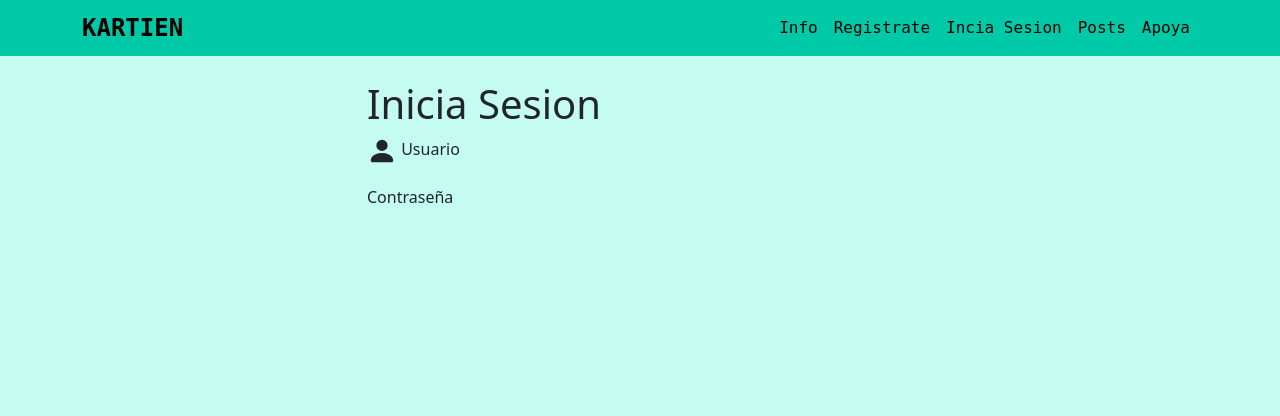
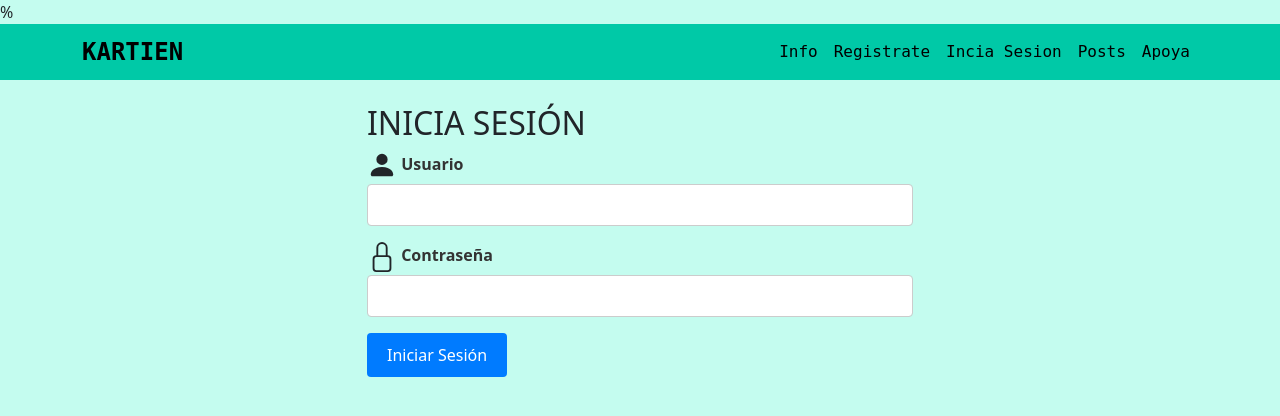
Before and after one commit to kartien/djangoBlog, a Django app: page /login/ in a window 1280 px wide. Shown: the top 416 px of the page. Run offline with Django 5.2, Linux system fonts and the light colour scheme; some libraries are stand-ins or nearby versions; some web fonts are replaced.

Commit message:
Add modals login and register

```diff
--- a/blog/forms.py
+++ b/blog/forms.py
@@ -15,8 +15,15 @@ class PostForm(forms.ModelForm):
 
 
 class LoginForm(forms.Form):
-    username = forms.CharField(max_length=65)
-    password = forms.CharField(max_length=50, widget=forms.PasswordInput)
+    username = forms.CharField(
+        max_length=65,
+        widget=forms.TextInput(attrs={'class': 'form-control custom-form-input'})
+    )
+    password = forms.CharField(
+        max_length=50,
+        widget=forms.PasswordInput(attrs={'class': 'form-control custom-form-input'})
+    )
+
 
 
 class RegisterForm(UserCreationForm):
@@ -29,5 +36,6 @@ class RegisterForm(UserCreationForm):
             'password': forms.PasswordInput(attrs={'class': 'form-control custom-form-input'}),
             'password2': forms.PasswordInput(attrs={'class': 'form-control custom-form-input'})
         }
+
 class Write(forms.Form):
     title = forms.CharField(label="Titulo", max_length=100)
--- a/blog/templates/auth/login.html
+++ b/blog/templates/auth/login.html
@@ -1,30 +1,57 @@
-{% extends 'base.html' %} {% block content %}
+{% extends 'base.html' %}
+{% block content %}
   {% include 'nav/navbar.html' %}
   {% load static %}
+  <style>
+    .custom-form-label {
+        font-weight: bold;
+        color: #333;
+    }
+
+    .custom-form-input {
+        width: 100%;
+        padding: 8px;
+        margin-bottom: 10px;
+        border: 1px solid #ccc;
+        border-radius: 4px;
+        box-sizing: border-box;
+    }
+
+    .custom-btn-primary {
+        background-color: #007bff;
+        color: #fff;
+        border: none;
+        padding: 10px 20px;
+        border-radius: 4px;
+        cursor: pointer;
+    }
+
+    .text {
+        font-size: 32px;
+        text-transform: uppercase;
+    }
+  </style>
   <div class="container">
     <div class="row justify-content-center mt-4">
       <div class="col-md-6">
-      <h1>Inicia Sesion</h1>
+        <h1 class="text">Inicia Sesión</h1>
         <form action="" method="post">
           {% csrf_token %}
           <div class="mb-3">
-          <svg
-            xmlns="http://www.w3.org/2000/svg"
-            width="30"
-            height="30"
-            fill="currentColor"
-            class="bi bi-person-fill"
-            viewBox="0 0 16 16"
-          >
-            <path
-              d="M3 14s-1 0-1-1 1-4 6-4 6 3 6 4-1 1-1 1zm5-6a3 3 0 1 0 0-6 3 3 0 0 0 0 6"
-            />
+            <svg xmlns="http://www.w3.org/2000/svg" width="30" height="30" fill="currentColor" class="bi bi-person-fill" viewBox="0 0 16 16">
+              <path d="M3 14s-1 0-1-1 1-4 6-4 6 3 6 4-1 1-1 1zm5-6a3 3 0 1 0 0-6 3 3 0 0 0 0 6"/>
             </svg>
-          <label for="" class="form-label custom-form-label">Usuario</label>
+            <label for="{{ form.username.id_for_label }}" class="form-label custom-form-label">Usuario</label>
+            {{ form.username }}
           </div>
           <div class="mb-3">
-            <label for="">Contraseña</label>
+            <svg xmlns="http://www.w3.org/2000/svg" width="30" height="30" fill="currentColor" class="bi bi-lock" viewBox="0 0 16 16">
+              <path d="M8 1a2 2 0 0 1 2 2v4H6V3a2 2 0 0 1 2-2m3 6V3a3 3 0 0 0-6 0v4a2 2 0 0 0-2 2v5a2 2 0 0 0 2 2h6a2 2 0 0 0 2-2V9a2 2 0 0 0-2-2M5 8h6a1 1 0 0 1 1 1v5a1 1 0 0 1-1 1H5a1 1 0 0 1-1-1V9a1 1 0 0 1 1-1"/>
+            </svg>
+            <label for="{{ form.password.id_for_label }}" class="form-label custom-form-label">Contraseña</label>
+            {{ form.password }}
           </div>
+          <button type="submit" class="btn custom-btn-primary">Iniciar Sesión</button>
         </form>
       </div>
     </div>
--- a/blog/templates/nav/navbar.html
+++ b/blog/templates/nav/navbar.html
@@ -1,7 +1,12 @@
-{% extends 'base.html' %}
+{% block content %}
 {% load static %}
-{% load bootstrap5 %} {% bootstrap_css %}
-{% block content %}
+
+{% load bootstrap5 %}
+{% bootstrap_css %}
+{% include 'snippets/login.html' %}
+{% include 'snippets/register.html' %}
+
+
 <style>
   .name {
     font-size: 24px;
@@ -10,40 +15,63 @@
     font-weight: 600;
     font-style: normal;
     text-decoration: none;
-}
-
+  }
 </style>
 <link rel="stylesheet" href="{% static 'css/page.css' %}" />
-<nav class="navbar navbar-expand-lg navegacion navbar-light ">
-
+<nav class="navbar navbar-expand-lg navegacion navbar-light">
   <div class="container container-fluid">
     <a class="text-black name" href="{% url 'home' %}">Kartien</a>
-    <button class="navbar-toggler" type="button" data-bs-toggle="collapse" data-bs-target="#navbarSupportedContent" aria-controls="navbarSupportedContent" aria-expanded="false" aria-label="Toggle navigation">
+    <button
+      class="navbar-toggler"
+      type="button"
+      data-bs-toggle="collapse"
+      data-bs-target="#navbarSupportedContent"
+      aria-controls="navbarSupportedContent"
+      aria-expanded="false"
+      aria-label="Toggle navigation"
+    >
       <span class="navbar-toggler-icon"></span>
     </button>
     <div class="collapse navbar-collapse" id="navbarSupportedContent">
-      <ul class="navbar-nav ms-auto mb-4 mb-lg-0 mr-sm-2 ">
+      <ul class="navbar-nav ms-auto mb-4 mb-lg-0 mr-sm-2">
         <li class="nav-item">
-          <a class="nav-link active text-black  texts"  href="{% url 'info' %}">Info</a>
+          <a class="nav-link active text-black texts" href="{% url 'info' %}"
+            >Info</a
+          >
         </li>
         <li class="nav-item">
-          <a class="nav-link active text-black texts" href="{% url 'register' %}" >Registrate</a>
+          <a
+            class="nav-link active text-black texts"
+            href="#"
+            data-bs-toggle="modal"
+            data-bs-target="#registerModal"
+            >Registrate</a
+          >
         </li>
         <li class="nav-item">
-          <a class="nav-link active text-black texts"  href="{% url 'login' %}">Incia Sesion</a>
+          <a
+            class="nav-link active text-black texts"
+            data-bs-toggle="modal"
+            data-bs-target="#loginModal"
+            href="#"
+            >Incia Sesion</a
+          >
         </li>
         <li class="nav-item">
-          <a class="nav-link active text-black texts"  href="{% url 'posts_list' %}">Posts</a>
+          <a
+            class="nav-link active text-black texts"
+            href="{% url 'posts_list' %}"
+            >Posts</a
+          >
         </li>
         <li class="nav-item">
-          <a class="nav-link active text-black texts" href="#" >Apoya</a>
+          <a class="nav-link active text-black texts" href="#">Apoya</a>
         </li>
       </ul>
-
     </div>
   </div>
 </nav>
 {% endblock content %}
- <!-- <form class="d-flex">
+<!-- <form class="d-flex">
         <input class="form-control me-2" type="search" placeholder="Search" aria-label="Search">
       </form> -->
--- /dev/null
+++ b/blog/templates/snippets/login.html
@@ -0,0 +1,53 @@
+{% block content %}
+{% load static %}
+<style>
+  /* Restaurar el tamaño de fuente en el modal */
+  #registroModal {
+    font-size: 1rem; /* Otra vez el tamaño de fuente deseado para el modal */
+  }
+  /* Estilo personalizado para el modal */
+  .modal-content.custom-modal {
+    background-color: #EEF5FF; /* Cambia el color de fondo del modal a blanco */
+    /* Otros estilos personalizados que desees agregar */
+  }
+</style>
+<div class="modal fade " id="loginModal" tabindex="-1" aria-labelledby="registroModalLabel" aria-hidden="true">
+  <div class="modal-dialog">
+    <div class="modal-content custom-modal"> <!-- Añade la clase custom-modal aquí -->
+      <div class="modal-header">
+        <svg xmlns="http://www.w3.org/2000/svg" width="26" height="26" fill="currentColor" class="bi bi-person-fill" viewBox="0 0 16 16">
+          <path d="M3 14s-1 0-1-1 1-4 6-4 6 3 6 4-1 1-1 1zm5-6a3 3 0 1 0 0-6 3 3 0 0 0 0 6"/>
+        </svg>
+        <h5 class="modal-title" id="registroModalLabel">Iniciar Sesion</h5>
+
+        <button type="button" class="btn-close" data-bs-dismiss="modal" aria-label="Close"></button>
+      </div>
+      <div class="modal-body">
+        <form action="#" method="post">
+          {% csrf_token %}
+          <div class="mb-3">
+            <label for="username" class="form-label">Correo electronico" </label>
+            <input type="text" class="form-control" id="username" name="username" required>
+          </div>
+          <div class="mb-3">
+            <label for="password" class="form-label">Contraseña:</label>
+            <input type="password" class="form-control" id="password" name="password" required>
+          </div>
+          <!-- Otros campos del formulario -->
+          <!-- Botón de registro -->
+          <button type="submit" class="btn btn-primary">Registrarse</button>
+        </form>
+      </div>
+      <!-- Puedes agregar un footer si es necesario -->
+    </div>
+  </div>
+</div>
+  </div>
+  {% block scripts %}
+  <script>
+    document.getElementById('registerBtn').addEventListener('click', function() {
+      window.location.href = "";
+    });
+  </script>
+  {% endblock %}
+{% endblock content %}
--- /dev/null
+++ b/blog/templates/snippets/register.html
@@ -0,0 +1,49 @@
+{% block content %}
+{% load static %}
+<style>
+/* Restaurar el tamaño de fuente en el modal */
+#registroModal {
+  font-size: 1rem; /* Otra vez el tamaño de fuente deseado para el modal */
+}
+
+</style>
+<div class="modal fade" id="registerModal" tabindex="-1" aria-labelledby="registroModalLabel" aria-hidden="true">
+  <div class="modal-dialog">
+    <div class="modal-content">
+      <div class="modal-header">
+        <h5 class="modal-title" id="registroModalLabel">Registrarse</h5>
+        <button type="button" class="btn-close" data-bs-dismiss="modal" aria-label="Close"></button>
+      </div>
+      <div class="modal-body">
+        <form action="#" method="post">
+          {% csrf_token %}
+          <div class="mb-3">
+            <label for="username" class="form-label">Nombre de usuario:</label>
+            <input type="text" class="form-control" id="username" name="username" required>
+          </div>
+          <div class="mb-3">
+            <label for="email" class="form-label">Correo del usuario:</label>
+            <input type="email" class="form-control" id="email" name="email" required>
+          </div>
+          <div class="mb-3">
+            <label for="password" class="form-label">Contraseña:</label>
+            <input type="password" class="form-control" id="password" name="password" required>
+          </div>
+          <!-- Otros campos del formulario -->
+          <!-- Botón de registro -->
+          <button type="submit" class="btn btn-primary">Registrarse</button>
+        </form>
+      </div>
+      <!-- Puedes agregar un footer si es necesario -->
+    </div>
+  </div>
+</div>
+  </div>
+  {% block scripts %}
+  <script>
+    document.getElementById('registerBtn').addEventListener('click', function() {
+      window.location.href = "";
+    });
+  </script>
+  {% endblock %}
+{% endblock content %}%
--- a/blog/views.py
+++ b/blog/views.py
@@ -1,7 +1,7 @@
 from django.shortcuts import render, redirect, get_object_or_404
 from django.contrib.auth import login, logout, authenticate
 import markdown
-from .forms import PostForm, RegisterForm
+from .forms import PostForm, RegisterForm, LoginForm
 from .models import Post
 # Create your views here.
 def home(request):
@@ -35,7 +35,19 @@ def post_list(request):
 
 
 def login(request):
-    return render(request, 'auth/login.html', )
+    if request.method == 'POST':
+        # Si el formulario fue enviado, procesar los datos
+        form = LoginForm(request.POST)
+        if form.is_valid():
+            # Aquí puedes realizar acciones adicionales con los datos del formulario si es necesario
+            # ...
+            return render(request, 'auth/success.html')  # Por ejemplo, redirigir a una página de éxito
+    else:
+        # Si es un GET, simplemente mostrar el formulario vacío
+        form = LoginForm()
+
+    return render(request, 'auth/login.html', {'form': form})
+
 
 def register(request):
     if request.method == 'GET':
```
Lines whose indentation alone changed are shown as unchanged.
